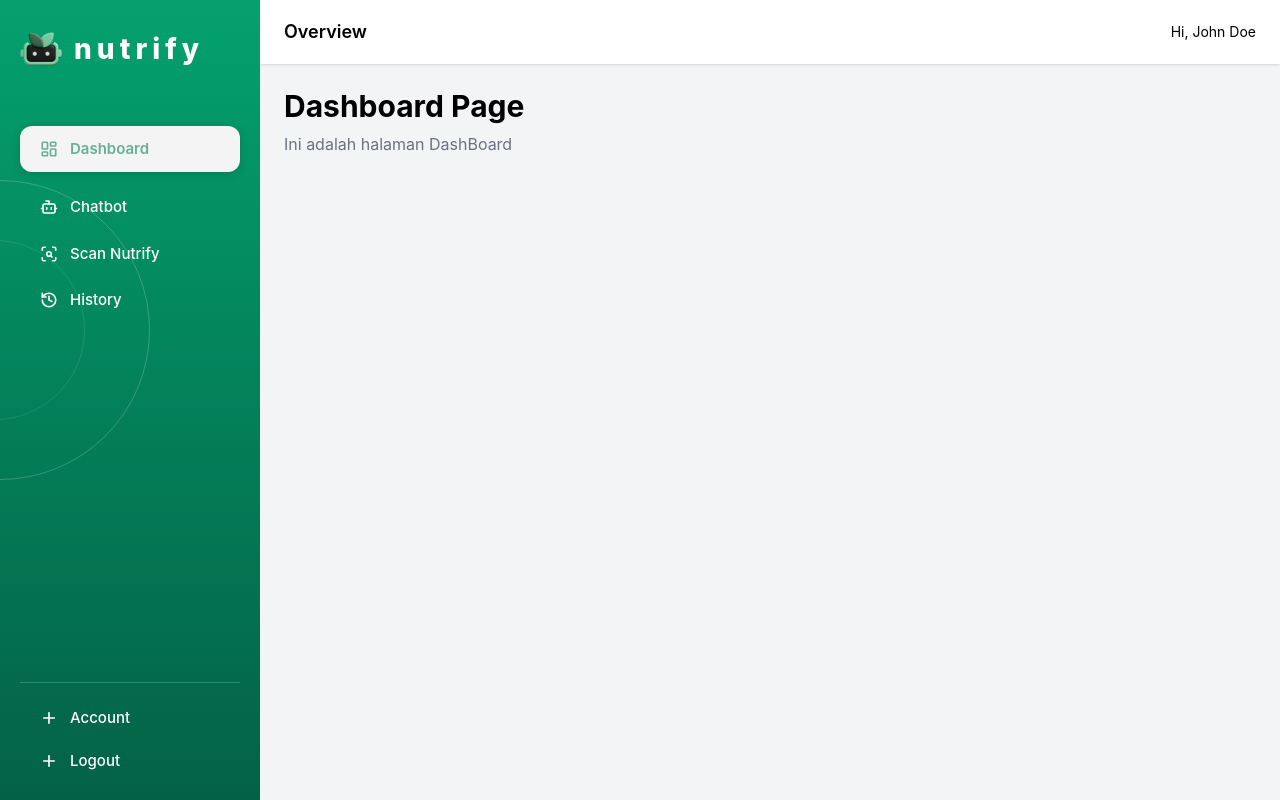
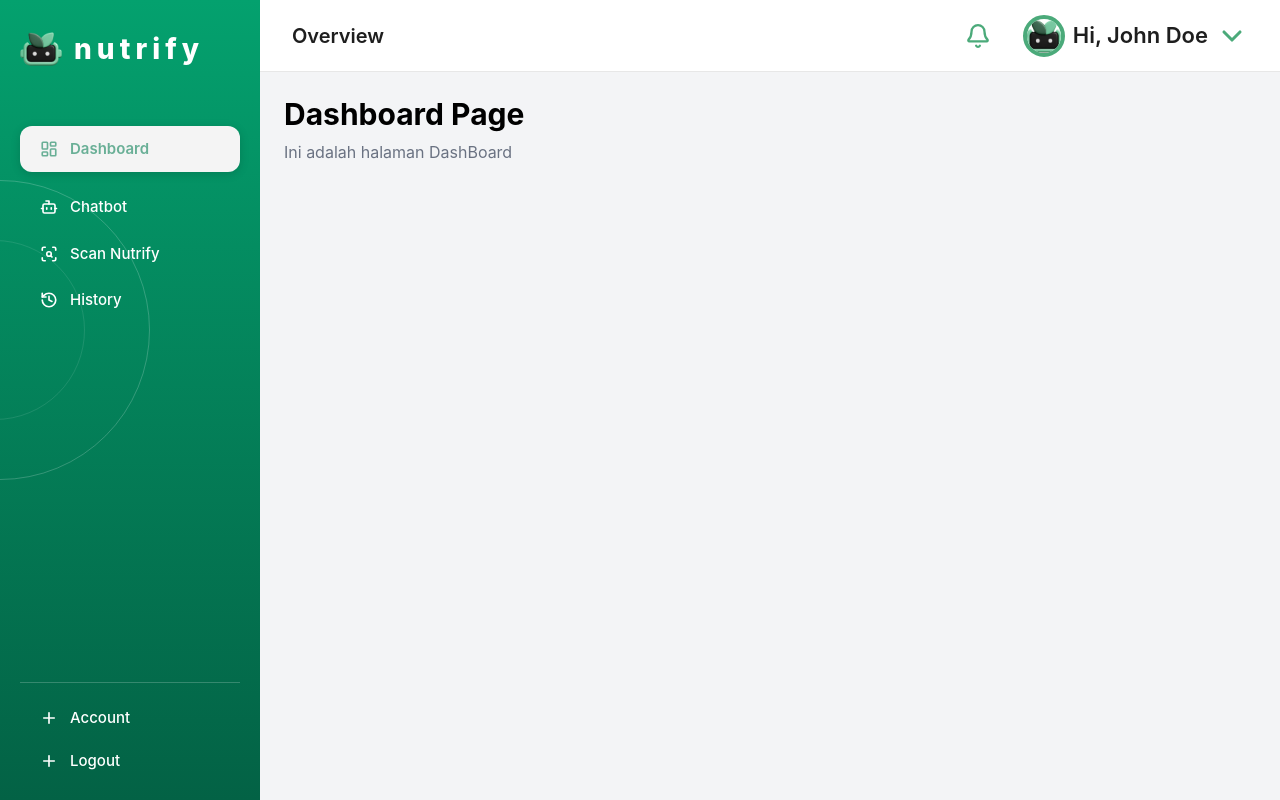
Before and after one commit to coding-camp-project/Full-Stack, a React (Vite) app in the folder frontend-nutrify/: page /dashboard in a window 1280 px wide. Built offline with nearby package versions, Linux system fonts and the light colour scheme.

Commit message:
feat: implement DashboardNavbar component and integrate into DashboardLayout

```diff
--- /dev/null
+++ b/frontend-nutrify/src/features/Dashboard/Component/DashboardNavbar.jsx
@@ -0,0 +1,53 @@
+import { Bell, ChevronDown } from "lucide-react";
+
+import profileImage from "../../../assets/logo/Logo 2.png";
+
+function DashboardNavbar() {
+  return (
+    <header className="flex h-18 items-center justify-between border-b border-[#E7E7E7] bg-white px-8">
+
+      {/* LEFT */}
+      <div>
+        <h1 className="text-[20px] font-semibold text-[#1E1E1E]">
+          Overview
+        </h1>
+      </div>
+
+      {/* RIGHT */}
+      <div className="flex items-center gap-8">
+
+        {/* NOTIFICATION */}
+        <button className="text-[#4BAA7A] transition-all duration-200 hover:scale-105">
+          <Bell size={26} strokeWidth={2.1} />
+        </button>
+
+        {/* PROFILE */}
+        <button className="flex items-center gap-2 transition-all duration-200">
+
+          {/* AVATAR */}
+          <div className="h-10.5 w-10.5 overflow-hidden rounded-full border-4 border-[#4BAA7A]">
+            <img
+              src={profileImage}
+              alt="Profile"
+              className="h-full w-full object-cover"
+            />
+          </div>
+
+          {/* NAME */}
+          <span className="text-[22px] font-semibold text-[#1E1E1E]">
+            Hi, John Doe
+          </span>
+
+          {/* DROPDOWN */}
+          <ChevronDown
+            size={32}
+            strokeWidth={2.3}
+            className="text-[#4BAA7A]"
+          />
+        </button>
+      </div>
+    </header>
+  );
+}
+
+export default DashboardNavbar;
--- a/frontend-nutrify/src/features/Dashboard/Component/DashboardSidebar.jsx
+++ b/frontend-nutrify/src/features/Dashboard/Component/DashboardSidebar.jsx
@@ -11,13 +11,13 @@ import logoNutrify from "../../../assets/logo/Logo 2.png";
 
 function DashboardSidebar() {
   return (
-    <aside className="relative flex h-screen w-[260px] flex-col overflow-hidden bg-gradient-to-b from-[#04A16E] to-[#036245] px-5 py-7">
+    <aside className="relative flex h-screen w-65 flex-col overflow-hidden bg-linear-to-b from-[#04A16E] to-[#036245] px-5 py-7">
 
       {/* BIG CIRCLE */}
-      <div className="absolute -left-[150px] bottom-80 h-[300px] w-[300px] rounded-full border border-white/20" />
+      <div className="absolute -left-37.5 bottom-80 h-75 w-75 rounded-full border border-white/20" />
 
       {/* SMALL CIRCLE */}
-      <div className="absolute left-[-95px] bottom-95 h-[180px] w-[180px] rounded-full border border-white/10" />
+      <div className="absolute -left-23.75 bottom-95 h-45 w-45 rounded-full border border-white/10" />
 
       {/* LOGO */}
       <div className="relative z-10 mb-14 flex items-center gap-3">
@@ -36,7 +36,7 @@ function DashboardSidebar() {
       <nav className="relative z-10 flex flex-col gap-6">
 
         {/* ACTIVE MENU */}
-        <button className="flex h-[46px] items-center gap-3 rounded-[12px] bg-[#F4F4F4] px-5 text-[#69AF96] shadow-[0_2px_10px_rgba(0,0,0,0.15)] transition-all duration-200">
+        <button className="flex h-11.5 items-center gap-3 rounded-[12px] bg-[#F4F4F4] px-5 text-[#69AF96] shadow-[0_2px_10px_rgba(0,0,0,0.15)] transition-all duration-200">
           <LayoutDashboard size={18} strokeWidth={2.2} />
 
           <span className="text-[15px] font-semibold">
--- a/frontend-nutrify/src/layout/DashboardLayout.jsx
+++ b/frontend-nutrify/src/layout/DashboardLayout.jsx
@@ -1,5 +1,6 @@
 import { Outlet } from "react-router-dom";
 import DashboardSidebar from "@/features/Dashboard/Component/DashboardSidebar";
+import DashboardNavbar from "@/features/Dashboard/Component/DashboardNavbar";
 
 function DashboardLayout() {
   return (
@@ -11,13 +12,7 @@ function DashboardLayout() {
       {/* CONTENT */}
       <main className="flex-1 bg-gray-100">
         {/* NAVBAR */}
-        <div className="h-16 bg-white shadow-sm flex items-center justify-between px-6">
-          <h2 className="font-semibold text-lg">Overview</h2>
-
-          <div>
-            <p className="text-sm">Hi, John Doe</p>
-          </div>
-        </div>
+        <DashboardNavbar />
 
         {/* PAGE */}
         <Outlet />
```
